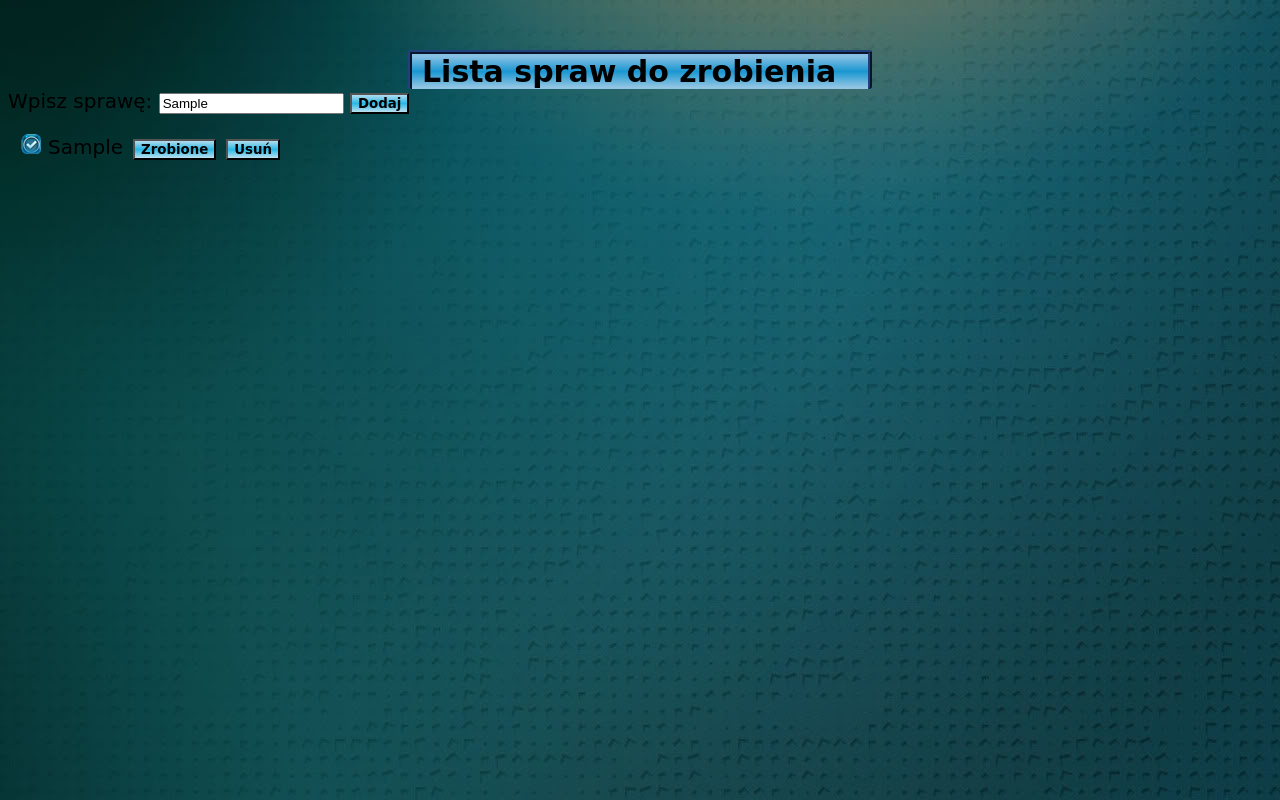
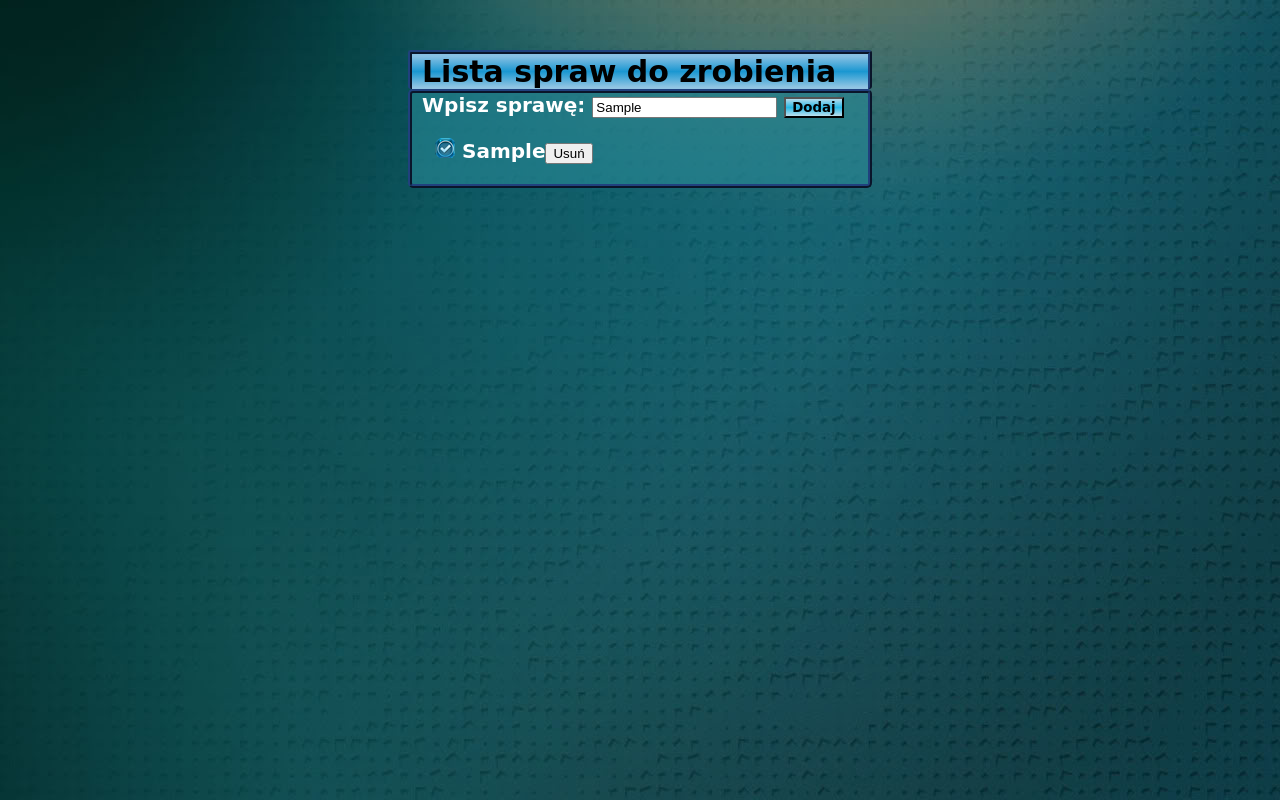
Before and after one commit to jkaznocha/litasSpraw, a plain HTML site: page index.html in a window 1280 px wide. Both pictures are taken after typing "Sample" into the empty fields and a click on the input "Dodaj". Drawn offline with Linux system fonts and the light colour scheme; a web font is replaced by a local one.

Commit message:
odnowiony skrypt

```diff
--- a/index.html
+++ b/index.html
@@ -22,7 +22,7 @@
 			<form id="formularz">
 				<label for="textplace">Wpisz sprawę:</label>
 				<input type="text" id="textplace" placeholder="Tu wpisz sprawę..." />
-				<input type="submit" class="sub" value="Dodaj" onclick="showValue();" />
+				<input type="submit" class="sub" value="Dodaj" />
 			</form>
 			<ol id="mylist">
 			</ol>
--- a/script.js
+++ b/script.js
@@ -1,55 +1,102 @@
 
-    var form = document.getElementById("formularz");
+//     var form = document.getElementById("formularz");
 
-    var list=document.getElementById("mylist");
-    var listelement='<input type="submit" value="Zrobione" class="sub1"/><input type="submit" value="Usuń" class="sub2"/>';
-    var button ='';
-    var button2='';
+//     var list=document.getElementById("mylist");
+//     var listelement='<input type="submit" value="Zrobione" class="sub1"/><input type="submit" value="Usuń" class="sub2"/>';
+//     var button ='';
+//     var button2='';
 
-    form.onsubmit = function (e)
-    {
-        e.preventDefault();
-    }
+//     form.onsubmit = function (e)
+//     {
+//         e.preventDefault();
+//     }
 
 
-function showValue(li)
-{
-    var textplace=document.getElementById("textplace").value;
-    //alert(textplace);
+// function showValue(li)
+// {
+//     var textplace=document.getElementById("textplace").value;
+//     //alert(textplace);
 
-    if(textplace=="")
-    {
-        alert("Wpisz zadanie!");
-    }else
-    if (textplace!=0)
-    {
-        li=document.createElement("li");
-        li.innerHTML=textplace+listelement;
-        list.appendChild(li);
+//     if(textplace=="")
+//     {
+//         alert("Wpisz zadanie!");
+//     }else
+//     if (textplace!=0)
+//     {
+//         li=document.createElement("li");
+//         li.innerHTML=textplace+listelement;
+//         list.appendChild(li);
 
-    //dodaje elementy do listy z pobraną wartością z pola tekstowego
-    }
+//     //dodaje elementy do listy z pobraną wartością z pola tekstowego
+//     }
 
-    //button=li.children[0];
+//     //button=li.children[0];
 
-    button=li.querySelector('.sub1');
+//     button=li.querySelector('.sub1');
 
-    button.addEventListener('click',function itsDone(){
+//     button.addEventListener('click',function itsDone(){
 
-                            var parent= this.parentNode;
+//                             var parent= this.parentNode;
 
-                            parent.classList.add('itsDone');
+//                             parent.classList.add('itsDone');
 
-                            console.log(parent);
-                            });
+//                             console.log(parent);
+//                             });
 
-    button2=li.querySelector('.sub2');
+//     button2=li.querySelector('.sub2');
 
-    button2.addEventListener('click',function remove(){
+//     button2.addEventListener('click',function remove(){
 
-                            var parent= this.parentNode;
+//                             var parent= this.parentNode;
 
-                            parent.parentNode.removeChild(parent);
-                            });
+//                             parent.parentNode.removeChild(parent);
+//                             });
 
+// }
+
+function stworzElement (nazwa) {
+    var li = document.createElement("li");
+    var span = document.createElement("span");
+    var button = document.createElement("button");
+
+    span.innerText = nazwa;
+    button.innerText = "Usuń";
+    button.addEventListener("click", function (e) {
+        usunZadanie(li);
+    });
+
+    li.appendChild(span);
+    li.appendChild(button);
+
+    return li;
 }
+
+function dodajZadanie (nazwa) {
+    var element = stworzElement(nazwa);
+    lista.appendChild(element);
+    //dodanie nazwy do elementu
+
+    //dodanie elementu do listy
+}
+
+function oznaczJakoWykonane (element) {
+    //sprawdź czy wykonane
+    //jesli wykonane oznacz jako nie wykonane
+    //jeśli nie wykonane oznacz jako wykonane
+}
+
+function usunZadanie (element) {
+    //znajdź rodzica elementu
+    //usuń element z rodzica
+    lista.removeChild(element);
+}
+
+var formularz = document.getElementById("formularz");
+var lista = document.getElementById("mylist");
+var pole = document.getElementById("textplace");
+
+formularz.addEventListener("submit", function (e) {
+    e.preventDefault();
+    var wartosc = pole.value;
+    dodajZadanie(wartosc);
+});
--- a/style.css
+++ b/style.css
@@ -24,7 +24,7 @@ header
     border-radius: 3px;
 }
 
-article
+main
 {
     background-color: rgba(40, 137, 150, 0.616);
     margin-left: 400px;
```
